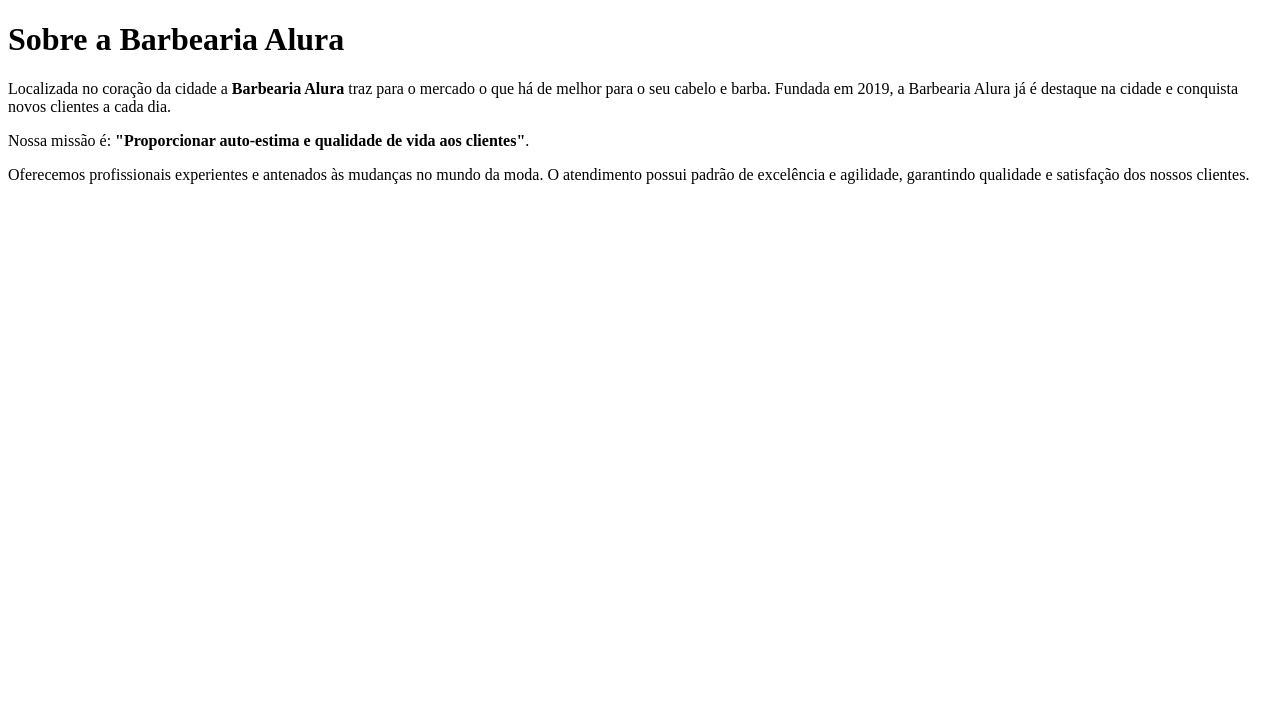
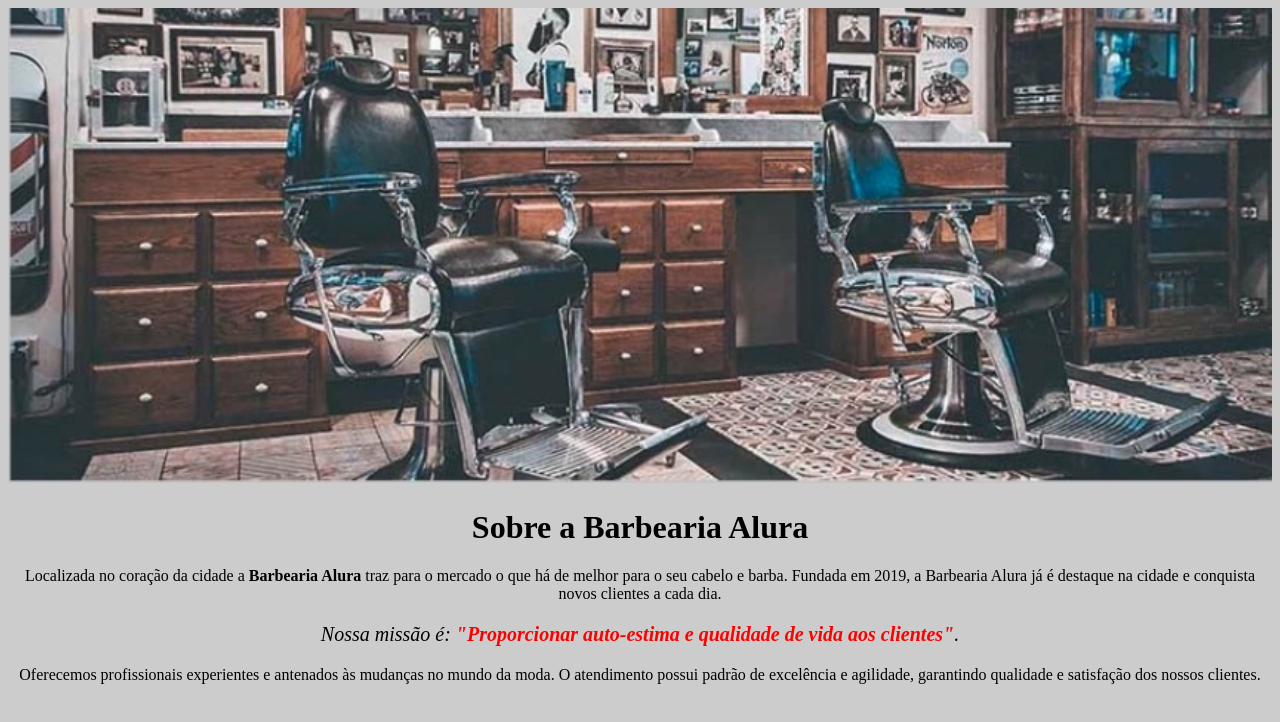
Before and after one commit to Delvechio/Barbearia-Alura, a plain HTML site: page index.html in a window 1280 px wide. Drawn offline with Linux system fonts and the light colour scheme.

Commit message:
Adicionando imagem

```diff
--- a/index.html
+++ b/index.html
@@ -1,18 +1,29 @@
 <!DOCTYPE html>
 <html lang="pt-br">
+
 <head>
     <meta charset="UTF-8">
     <meta http-equiv="X-UA-Compatible" content="IE=edge">
     <meta name="viewport" content="width=device-width, initial-scale=1.0">
+    <link rel="stylesheet" href="style.css">
     <title>Barbearia Alura</title>
+
 </head>
+
 <body>
-<h1>Sobre a Barbearia Alura</h1>
+    <img id="banner"src="Image/banner.jpeg">
+    <h1 >Sobre a Barbearia Alura</h1>
 
-<p>Localizada no coração da cidade a <strong>Barbearia Alura</strong> traz para o mercado o que há de melhor para o seu cabelo e barba. Fundada em 2019, a Barbearia Alura já é destaque na cidade e conquista novos clientes a cada dia.</p>
+    <p >Localizada no coração da cidade a <strong>Barbearia Alura</strong> traz para o mercado o que há de melhor para o
+        seu cabelo e barba. Fundada em 2019, a Barbearia Alura já é destaque na cidade e conquista novos clientes a cada
+        dia.</p>
 
-<p><en>Nossa missão é: <strong>"Proporcionar auto-estima e qualidade de vida aos clientes"</strong>.</en></p>
+    <p id="missao">
+        <em>Nossa missão é: <strong>"Proporcionar auto-estima e qualidade de vida aos clientes"</strong>.</em>
+    </p>
 
-<p>Oferecemos profissionais experientes e antenados às mudanças no mundo da moda. O atendimento possui padrão de excelência e agilidade, garantindo qualidade e satisfação dos nossos clientes.</p>
+    <p>Oferecemos profissionais experientes e antenados às mudanças no mundo da moda. O atendimento possui padrão de
+        excelência e agilidade, garantindo qualidade e satisfação dos nossos clientes.</p>
 </body>
+
 </html>
--- /dev/null
+++ b/style.css
@@ -0,0 +1,24 @@
+body{
+    background-color: #cccccc;
+}
+
+#banner{
+    width: 100%;
+}
+
+h1 {
+    text-align: center;
+}
+
+p {
+    text-align: center;
+
+}
+
+#missao {
+    font-size: 20px;
+}
+
+em strong {
+    color: red;
+}
```
Also changed, not shown: Image/banner.jpeg (added).
